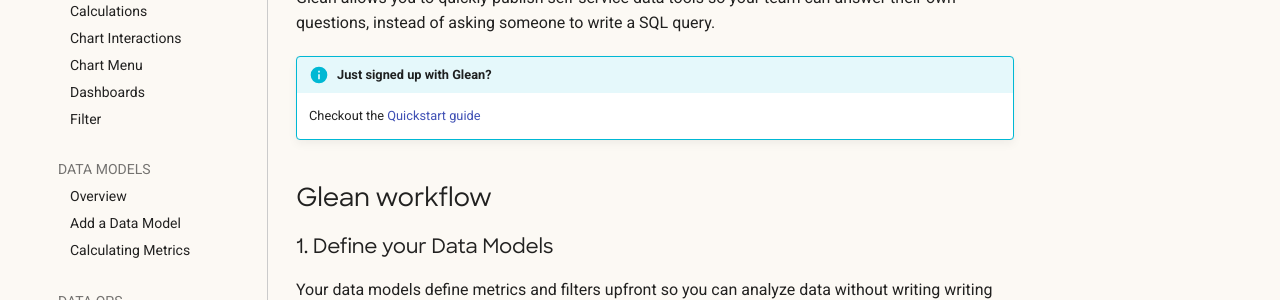
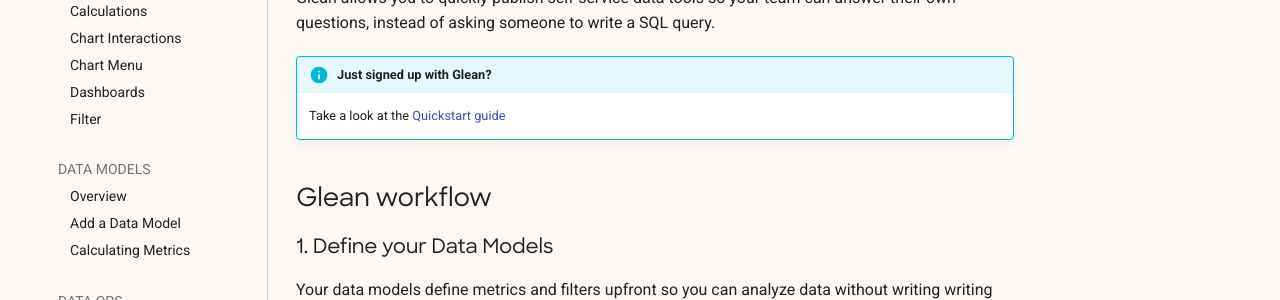
Before and after one commit to gleannyc/documentation, an MkDocs documentation site: the page built from docs/index.md, in a window 1280 px wide and 1050 px high. Shown: the part 320-620 px from the top of the window. Built offline with MkDocs 1.6.1 and Material for MkDocs 9.7.7, drawn with Linux system fonts in a browser that asks for light colours.

Commit message:
cta tweak

```diff
--- a/docs/index.md
+++ b/docs/index.md
@@ -6,7 +6,7 @@
 
 !!! info "Just signed up with Glean?"
 
-    Checkout the [Quickstart guide](guides/quickstart/)
+    Take a look at the [Quickstart guide](guides/quickstart/)
 
 ## Glean workflow
 
```
